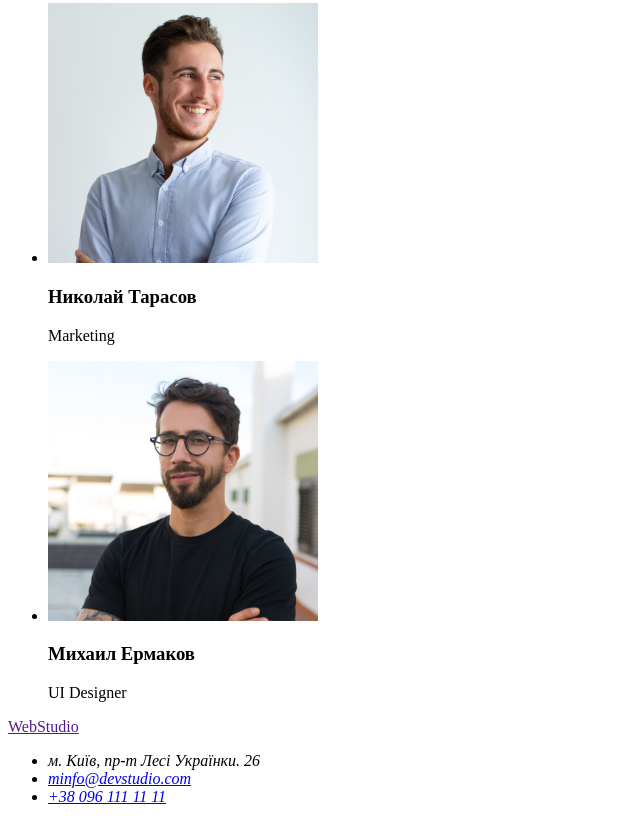
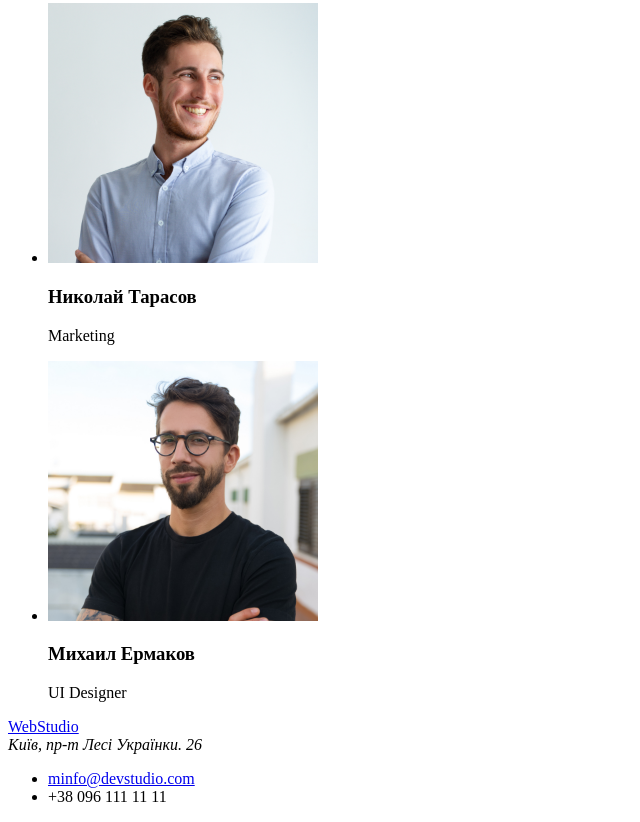
Before and after one commit to bamaboy93/goit-markup-hw-01, a plain HTML site: page index.html in a window 1280 px wide. Shown: the part 2285-3107 px from the top of the page, without its empty margins (0-640 px from the left). Drawn offline with Linux system fonts and the light colour scheme.

Commit message:
выполнены правки

```diff
--- a/index.html
+++ b/index.html
@@ -30,7 +30,7 @@
 <main>
     <section>
         <h1>Эффективные решения для вашего бизнеса</h1>
-        <button>Заказать услугу</button>
+        <button type="button">Заказать услугу</button>
     </section>
     <!--Преимущества-->
     <section>
@@ -91,18 +91,16 @@
 </main>
 <!--Футер-->
     <footer>
-        <nav>
-            <a href="">
+        <a href="/">
             WebStudio
-             </a>
-        </nav>
-        <address>
-            <ul>
-                <li>м. Київ, пр-т Лесі Українки. 26</li>
-                <li><a href="mailto:info@devstudio.com">minfo@devstudio.com</a></li>
-                <li><a href="tel:+380961111111">+38 096 111 11 11</a></li>
-            </ul>
-        </address>
+        </a>
+
+        <address>Київ, пр-т Лесі Українки. 26</address>
+
+        <ul>
+            <li><a href="mailto:info@devstudio.com">minfo@devstudio.com</a></li>
+            <li><a href="tel:+380961111111"></a>+38 096 111 11 11</li>
+        </ul>
     </footer>
 </body>
 </html>
```
